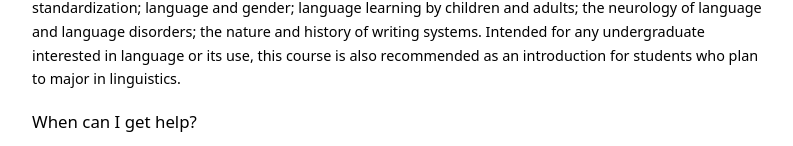
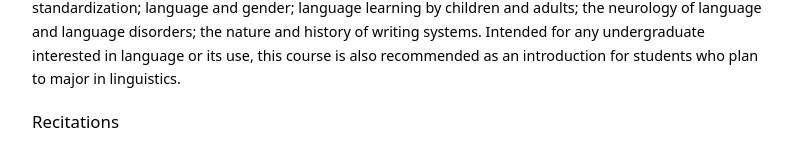
Before and after one commit to kschuler/ling001, a Jekyll site: the page built from index.md, in a window 1280 px wide and 900 px high, scrolled down 717 px, cut to the strip 0-299 px from the top of the window. Shown: the part 150-296 px from the top of the strip, without its empty margins (240-1033 px from the left). Built offline with Jekyll 4.4.1, drawn with Linux system fonts in a browser that asks for light colours.

Commit message:
Update index.md

```diff
--- a/index.md
+++ b/index.md
@@ -29,9 +29,6 @@ Recitations begin January 23
 ### Description
 A general introduction to the nature, history and use of human language, speech and writing. Topics include the biological basis of human language, and analogous systems in other creatures; relations to cognition, communication, and social organization; sounds, forms and meanings in the world's languages; the reconstruction of linguistic history and the family tree of languages; dialect variation and language standardization; language and gender; language learning by children and adults; the neurology of language and language disorders; the nature and history of writing systems. Intended for any undergraduate interested in language or its use, this course is also recommended as an introduction for students who plan to major in linguistics.
 
-### When can I get help?
-<iframe src="https://calendar.google.com/calendar/embed?src=p4ktmpjedk05j4slsgdud2vk5k%40group.calendar.google.com&ctz=America%2FNew_York" style="border: 0" width="800" height="600" frameborder="0" scrolling="no"></iframe>
-
 ### Recitations
 
 Section | Time | Location | TA
@@ -44,6 +41,9 @@ Section | Time | Location | TA
 206 | Thursdays 10:30-11:30am | WILL 205 | Milena
 207 | Fridays 11-12pm | FAGN 112 | Nari
 208 | Fridays 12-1pm | FAGN 112 | Nari
+
+
+<iframe src="https://calendar.google.com/calendar/embed?height=400&amp;wkst=1&amp;bgcolor=%23ffffff&amp;ctz=America%2FNew_York&amp;src=cDRrdG1wamVkazA1ajRzbHNnZHVkMnZrNWtAZ3JvdXAuY2FsZW5kYXIuZ29vZ2xlLmNvbQ&amp;color=%2330487E&amp;title=Where%20to%20go%20for%20help%20in%20LING001%20this%20week&amp;showPrint=0&amp;showTabs=0&amp;showCalendars=0&amp;showTz=0&amp;mode=WEEK" style="border-width:0" width="600" height="400" frameborder="0" scrolling="no"></iframe>
 
 
 ### Materials
```
